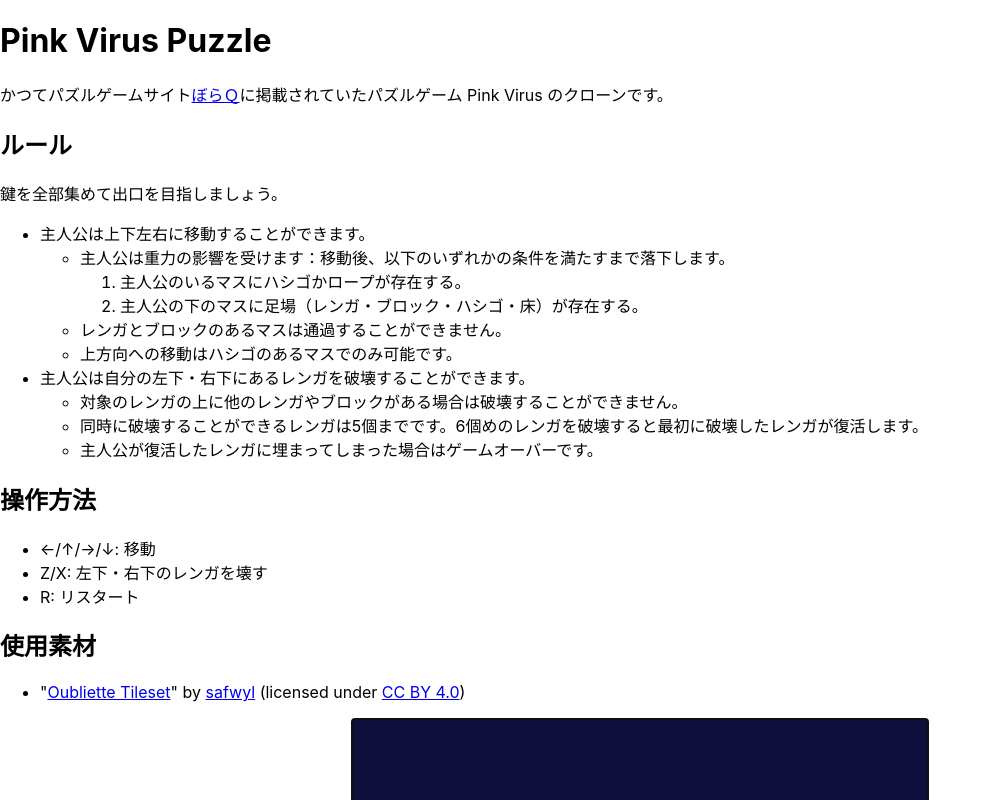
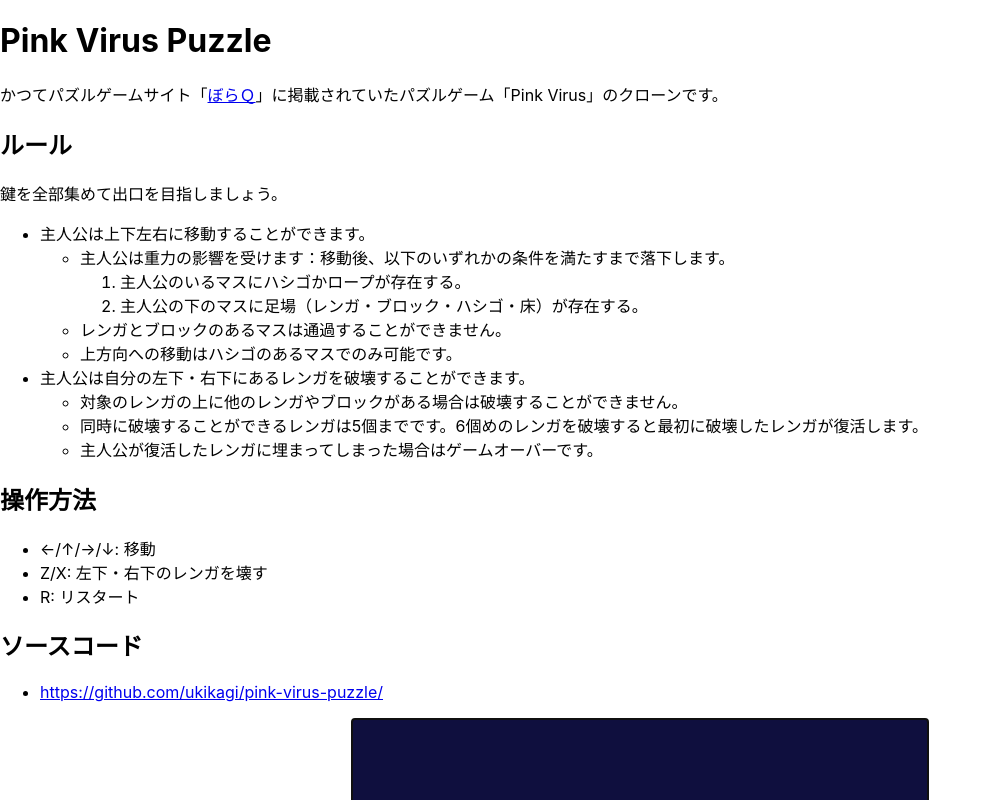
Before and after one commit to ukikagi/pink-virus-puzzle, a React (Create React App) app: page / in a window 1280 px wide. Shown: the top 800 px of the page, without its empty margins (0-991 px from the left). Built offline with nearby package versions, Linux system fonts and the light colour scheme.

Commit message:
Update README

```diff
--- a/src/App.tsx
+++ b/src/App.tsx
@@ -12,8 +12,8 @@
 
 const description = `
 # Pink Virus Puzzle
-かつてパズルゲームサイト[ぼらＱ](https://web.archive.org/web/20060116224359/http://boraq.hp.infoseek.co.jp/main.htm)\
-に掲載されていたパズルゲーム Pink Virus のクローンです。
+かつてパズルゲームサイト「[ぼらＱ](https://web.archive.org/web/20060116224359/http://boraq.hp.infoseek.co.jp/main.htm)」\
+に掲載されていたパズルゲーム「Pink Virus」のクローンです。
 
 ## ルール
 鍵を全部集めて出口を目指しましょう。
@@ -33,9 +33,8 @@
 - Z/X: 左下・右下のレンガを壊す
 - R: リスタート
 
-## 使用素材
-- "[Oubliette Tileset](https://safwyl.itch.io/oubliette-tileset)" by [safwyl](https://safwyl.itch.io/) (licensed under [CC BY 4.0](https://creativecommons.org/licenses/by/4.0/))
-
+## ソースコード
+- <https://github.com/ukikagi/pink-virus-puzzle/>
 `;
 
 function App() {
```
Also changed, not shown: 1 other file (tests, documents, lock files or other folders).
